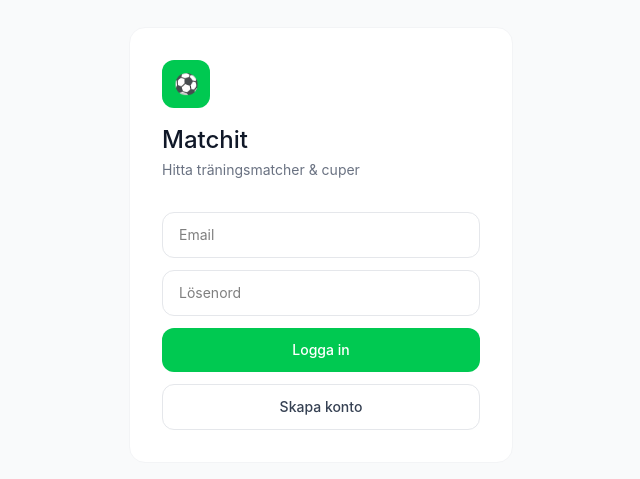
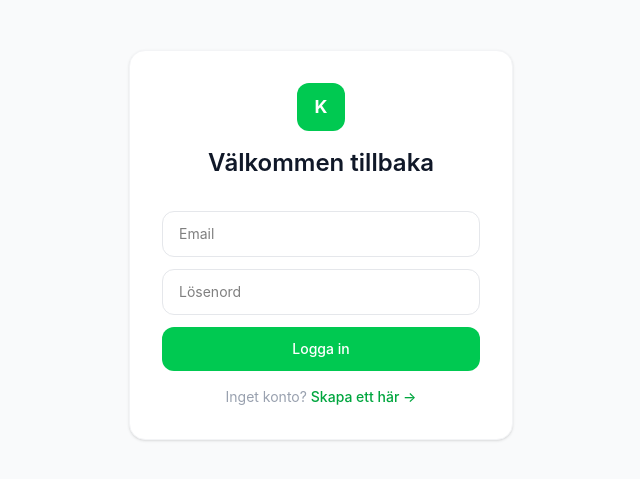
Before and after one commit to ndaapps/Matchit, a React (Vite) app: page /app in a window 1280 px wide. Shown: the part 155-634 px from the top of the page, without its empty margins (319-959 px from the left). Built offline with nearby package versions, Linux system fonts and the light colour scheme.

Commit message:
fix: separate login and signup flows

```diff
--- a/src/App.tsx
+++ b/src/App.tsx
@@ -17,51 +17,103 @@ function App() {
 }
 
 function Login() {
-  const t = useLanguage()
+  const [mode, setMode] = useState<'login' | 'signup'>('login')
   const [email, setEmail] = useState('')
   const [password, setPassword] = useState('')
+  const [confirmPassword, setConfirmPassword] = useState('')
   const [loading, setLoading] = useState(false)
-  const [message, setMessage] = useState('')
-  const handleLogin = async () => {
+  const [error, setError] = useState('')
+
+  const switchMode = (next: 'login' | 'signup') => {
+    setMode(next)
+    setError('')
+    setPassword('')
+    setConfirmPassword('')
+  }
+
+  const handleLogin = async (e: React.FormEvent) => {
+    e.preventDefault()
+    setError('')
     setLoading(true)
     const { error } = await supabase.auth.signInWithPassword({ email, password })
-    if (error) setMessage(error.message)
+    if (error) setError('Fel email eller lösenord.')
     setLoading(false)
   }
-  const handleSignup = async () => {
-    if (!email || !password) { setMessage('Ange email och lösenord'); return }
+
+  const handleSignup = async (e: React.FormEvent) => {
+    e.preventDefault()
+    setError('')
+    if (password !== confirmPassword) { setError('Lösenorden matchar inte.'); return }
+    if (password.length < 6) { setError('Lösenordet måste vara minst 6 tecken.'); return }
     setLoading(true)
     const { data, error } = await supabase.auth.signUp({ email, password })
-    if (error) setMessage(error.message)
-    else if (!data.session) setMessage(t.auth.checkEmail)
+    if (error) {
+      if (error.message.toLowerCase().includes('already')) setError('Det finns redan ett konto med den emailadressen.')
+      else setError(error.message)
+    } else if (!data.session) {
+      setError('Kolla din email för att bekräfta kontot.')
+    }
     // if data.session exists, onAuthStateChange fires and logs the user in automatically
     setLoading(false)
   }
+
   return (
-    <div className="min-h-screen flex items-center justify-center p-4">
-      <div className="bg-white rounded-2xl p-8 w-full max-w-sm border border-gray-100">
-        <div className="mb-8">
-          <div className="w-12 h-12 bg-green-500 rounded-xl flex items-center justify-center mb-4">
-            <span className="text-white text-xl">⚽</span>
-          </div>
-          <h1 className="text-2xl font-medium text-gray-900">Matchit</h1>
-          <p className="text-gray-500 text-sm mt-1">{t.auth.tagline}</p>
-        </div>
-        <div className="space-y-3">
-          <input type="email" placeholder={t.auth.email} value={email} onChange={e => setEmail(e.target.value)}
-            className="w-full px-4 py-3 rounded-xl border border-gray-200 text-sm outline-none focus:border-green-400" />
-          <input type="password" placeholder={t.auth.password} value={password} onChange={e => setPassword(e.target.value)}
-            className="w-full px-4 py-3 rounded-xl border border-gray-200 text-sm outline-none focus:border-green-400" />
-          {message && <p className="text-sm text-green-600">{message}</p>}
-          <button onClick={handleLogin} disabled={loading}
-            className="w-full bg-green-500 text-white py-3 rounded-xl text-sm font-medium hover:bg-green-600 transition-colors">
-            {loading ? t.common.loading : t.auth.login}
-          </button>
-          <button onClick={handleSignup} disabled={loading}
-            className="w-full border border-gray-200 text-gray-700 py-3 rounded-xl text-sm font-medium hover:bg-gray-50 transition-colors">
-            {t.auth.signup}
-          </button>
-        </div>
+    <div className="min-h-screen flex items-center justify-center p-4 bg-gray-50">
+      <div className="bg-white rounded-2xl p-8 w-full max-w-sm border border-gray-100 shadow-sm">
+        <div className="mb-8 text-center">
+          <div className="w-12 h-12 bg-green-500 rounded-xl flex items-center justify-center mx-auto mb-4">
+            <span className="text-white text-lg font-bold">K</span>
+          </div>
+          <h1 className="text-2xl font-semibold text-gray-900">
+            {mode === 'login' ? 'Välkommen tillbaka' : 'Skapa konto'}
+          </h1>
+          {mode === 'signup' && (
+            <p className="text-gray-400 text-xs mt-1">Gratis under beta · Ingen bindningstid</p>
+          )}
+        </div>
+
+        {mode === 'login' ? (
+          <form onSubmit={handleLogin} className="space-y-3">
+            <input type="email" placeholder="Email" value={email} onChange={e => setEmail(e.target.value)} required
+              className="w-full px-4 py-3 rounded-xl border border-gray-200 text-sm outline-none focus:border-green-400" />
+            <input type="password" placeholder="Lösenord" value={password} onChange={e => setPassword(e.target.value)} required
+              className="w-full px-4 py-3 rounded-xl border border-gray-200 text-sm outline-none focus:border-green-400" />
+            {error && <p className="text-sm text-red-500">{error}</p>}
+            <button type="submit" disabled={loading}
+              className="w-full bg-green-500 text-white py-3 rounded-xl text-sm font-medium hover:bg-green-600 transition-colors disabled:opacity-60">
+              {loading ? 'Loggar in...' : 'Logga in'}
+            </button>
+            <p className="text-center text-sm text-gray-400 pt-1">
+              Inget konto?{' '}
+              <button type="button" onClick={() => switchMode('signup')} className="text-green-600 font-medium hover:underline">
+                Skapa ett här →
+              </button>
+            </p>
+          </form>
+        ) : (
+          <form onSubmit={handleSignup} className="space-y-3">
+            <input type="email" placeholder="Email" value={email} onChange={e => setEmail(e.target.value)} required
+              className="w-full px-4 py-3 rounded-xl border border-gray-200 text-sm outline-none focus:border-green-400" />
+            <div>
+              <input type="password" placeholder="Lösenord" value={password} onChange={e => setPassword(e.target.value)} required minLength={6}
+                className="w-full px-4 py-3 rounded-xl border border-gray-200 text-sm outline-none focus:border-green-400" />
+              <p className="text-xs text-gray-400 mt-1 ml-1">Minst 6 tecken</p>
+            </div>
+            <input type="password" placeholder="Bekräfta lösenord" value={confirmPassword} onChange={e => setConfirmPassword(e.target.value)} required
+              className="w-full px-4 py-3 rounded-xl border border-gray-200 text-sm outline-none focus:border-green-400" />
+            {error && <p className="text-sm text-red-500">{error}</p>}
+            <button type="submit" disabled={loading}
+              className="w-full bg-green-500 text-white py-3 rounded-xl text-sm font-medium hover:bg-green-600 transition-colors disabled:opacity-60">
+              {loading ? 'Skapar konto...' : 'Skapa konto'}
+            </button>
+            <p className="text-center text-sm text-gray-400 pt-1">
+              Har du redan ett konto?{' '}
+              <button type="button" onClick={() => switchMode('login')} className="text-green-600 font-medium hover:underline">
+                Logga in →
+              </button>
+            </p>
+          </form>
+        )}
       </div>
     </div>
   )
```
Also changed, not shown: 4 other files (tests, documents, lock files or other folders).
